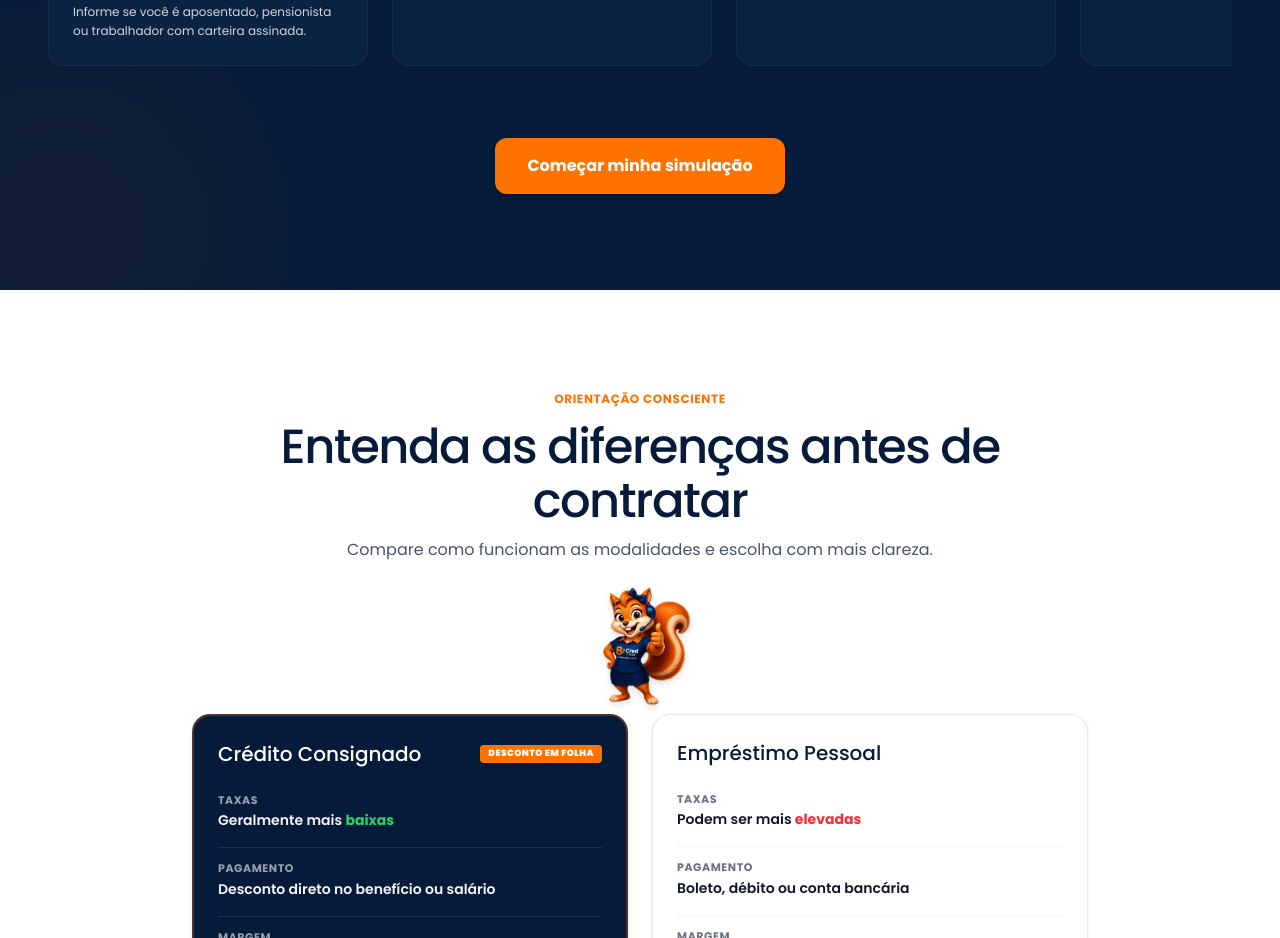
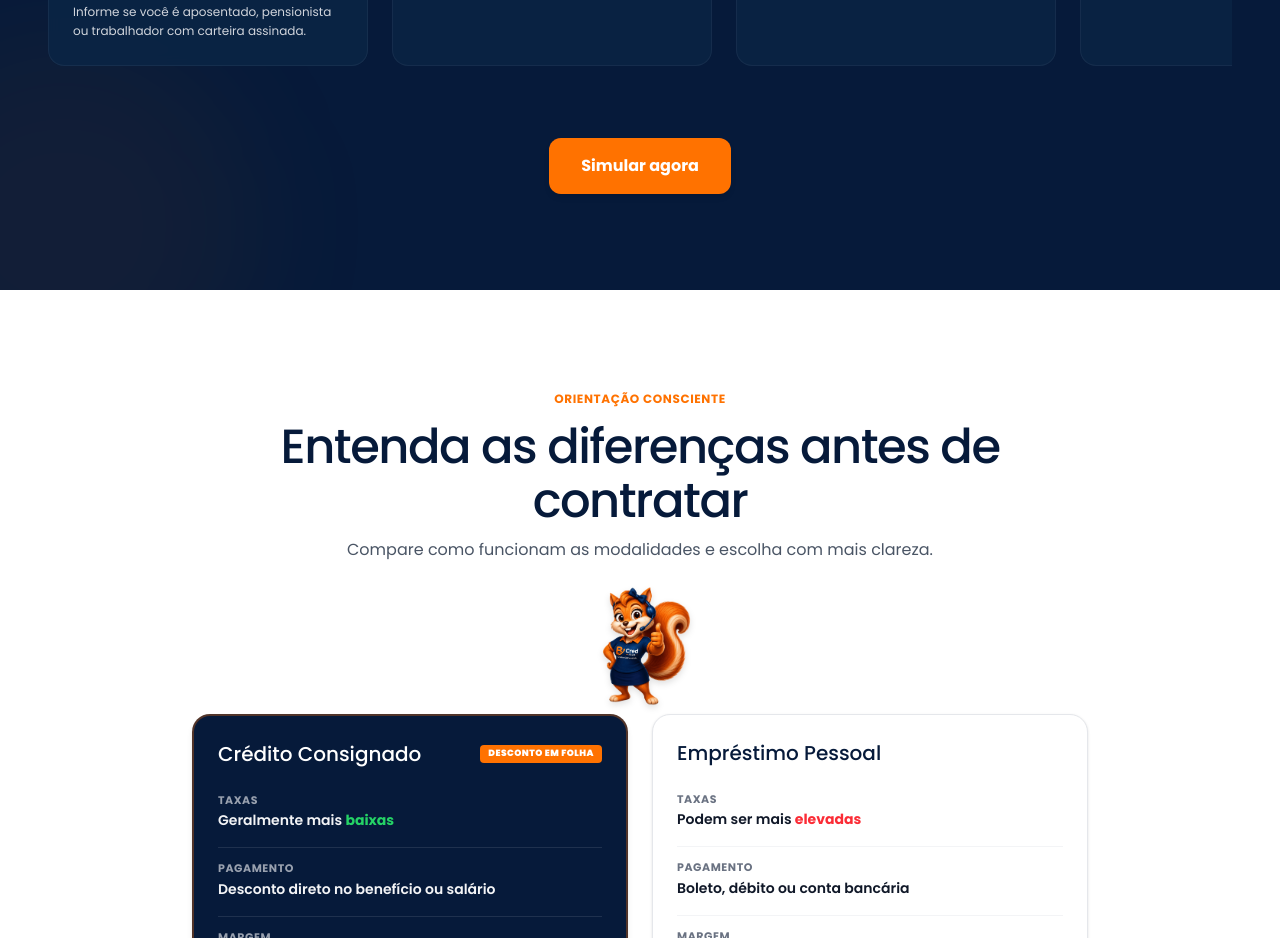
Before and after one commit to t0non/lpBcredf-cil, a Next.js app: page / in a window 1280 px wide. Shown: the part 3420-4358 px from the top of the page. Built offline with nearby package versions, Linux system fonts and the light colour scheme; no server answers.

Commit message:
style: shift desktop mascot further upwards to -top-115px and change steps CTA button text to Simular agora

```diff
--- a/src/app/page.tsx
+++ b/src/app/page.tsx
@@ -485,7 +485,7 @@ export default function Home() {
             {/* Step 1 container */}
             <div className="relative flex-shrink-0 w-80 snap-start mt-[105px] overflow-visible">
               {/* Mascot 3 Peeking from behind Card 1 */}
-              <div className="absolute -top-[105px] left-1/2 -translate-x-1/2 pointer-events-none z-20">
+              <div className="absolute -top-[115px] left-1/2 -translate-x-1/2 pointer-events-none z-20">
                 <img
                   src="/images/mascotes/mascote-bcred-pensativa-uniforme.png?v=3"
                   alt=""
@@ -723,7 +723,7 @@ export default function Home() {
               rel="noopener noreferrer"
               className="inline-flex items-center justify-center px-8 py-4 text-base font-bold rounded-xl text-white bg-primary-orange hover:bg-secondary-orange transition-all duration-200 shadow-md hover:shadow-lg focus:ring-2 focus:ring-offset-2 focus:ring-primary-orange"
             >
-              Começar minha simulação
+              Simular agora
             </a>
           </div>
 
```
